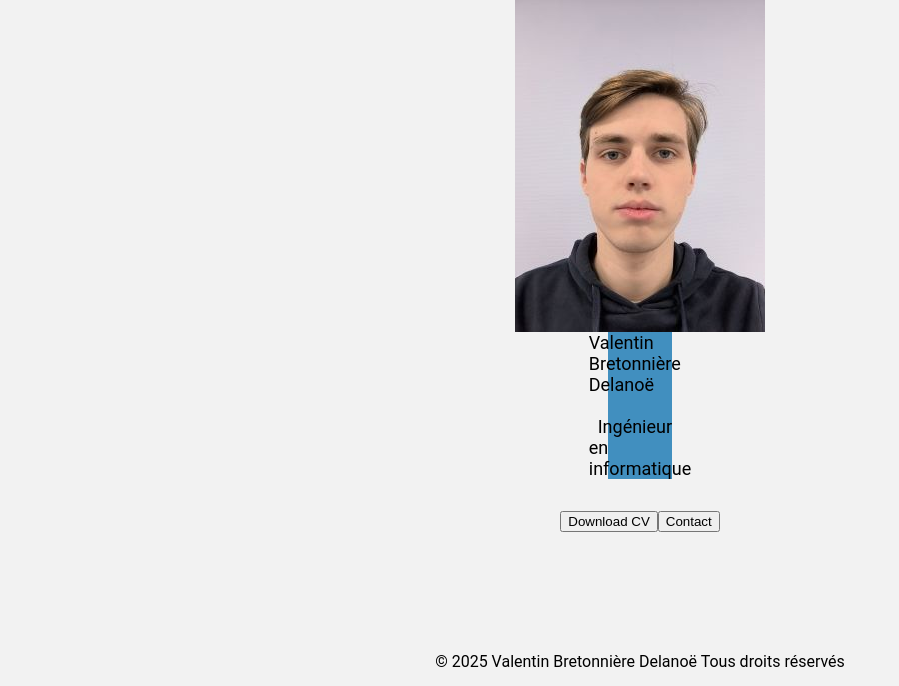
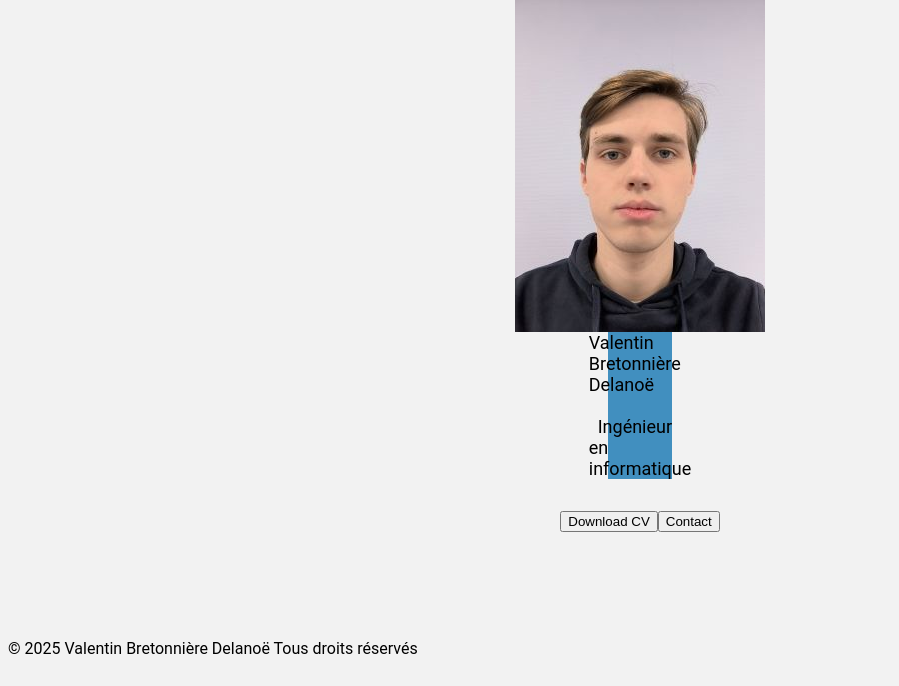
Before and after one commit to ValentinBD10/WEB_2025, a PHP site: page / in a window 1280 px wide. Shown: the part 114-800 px from the top of the page, without its empty margins (0-899 px from the left). Run offline with PHP 8.4, Linux system fonts and the light colour scheme.

Commit message:
petit changement

```diff
--- a/Chapitre_6/css/ca marche bien.css
+++ b/Chapitre_6/css/style.css
@@ -9,6 +9,7 @@ body{
     font-family: var(--primary-font);
     font-size: large;
 }
+
 nav ul{
     list-style: none;
     display: flex;
@@ -18,6 +19,11 @@ nav ul{
 section{
     display: flex;
     justify-content: center;
+}
+
+main{
+    height: 80vh;
+    width: 100%;
 }
 
 p{
@@ -33,8 +39,6 @@ h2{
 }
 
 footer{
-    display: flex;
-    justify-content: center;
     font-size: medium;
 }
 
--- a/Chapitre_6/formulaire.html
+++ b/Chapitre_6/formulaire.html
@@ -5,7 +5,7 @@
     <meta name="viewport" content="width=device-width, initial-scale=1.0">
     <meta name="description" content="Page de contact">
     <title>Contact</title>
-    <link rel="stylesheet" href="css/ca marche bien.css">
+    <link rel="stylesheet" href="css/style.css">
 </head>
 <body>
     <header>
--- a/Chapitre_6/index.html
+++ b/Chapitre_6/index.html
@@ -5,7 +5,7 @@
     <meta name="viewport" content="width=device-width, initial-scale=1.0">
     <meta name="description" content="Page d'acceuil">
     <title>HOME</title>
-    <link rel="stylesheet" href="css/ca marche bien.css">
+    <link rel="stylesheet" href="css/style.css">
 </head>
 <body>
     <header>
@@ -33,8 +33,6 @@
             <a href="formulaire.html">
             <button>Contact</button>
             </a>
-            <br></br>
-            <br></br>
         </h2>
     </main>
     <footer>
```
